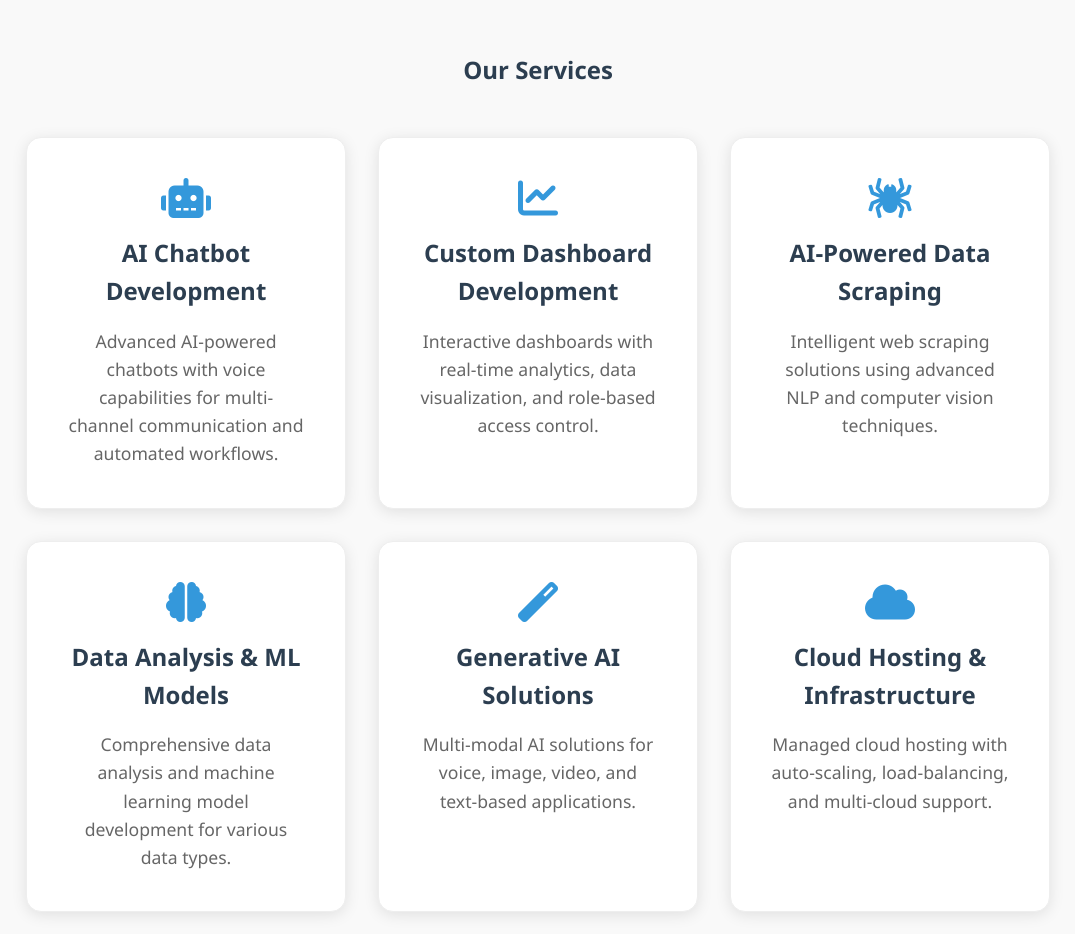
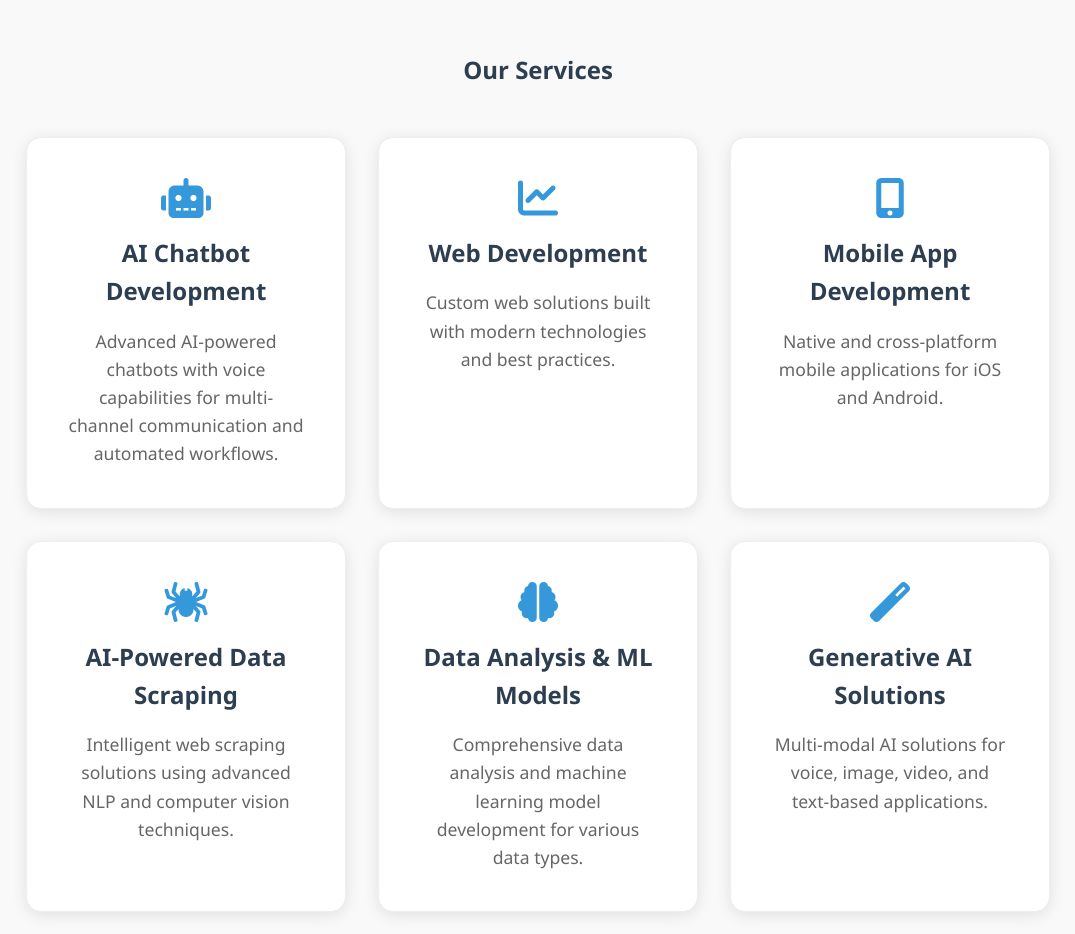
Before and after one commit to venkat1103/team-portfolio, a plain HTML site: page index.html in a window 1280 px wide. Shown: the part 1880-2814 px from the top of the page, without its empty margins (102-1177 px from the left). Drawn offline with Linux system fonts and the light colour scheme.

Commit message:
Updated service links to point to consolidated services page

```diff
--- a/index.html
+++ b/index.html
@@ -67,17 +67,24 @@
         <h2>Our Services</h2>
         <div class="services-grid">
             <div class="service-card">
-                <a href="ai-chatbot.html" style="text-decoration: none; color: inherit;">
+                <a href="services.html#ai-chatbot" style="text-decoration: none; color: inherit;">
                     <i class="fas fa-robot"></i>
                     <h3>AI Chatbot Development</h3>
                     <p>Advanced AI-powered chatbots with voice capabilities for multi-channel communication and automated workflows.</p>
                 </a>
             </div>
             <div class="service-card">
-                <a href="dashboard.html" style="text-decoration: none; color: inherit;">
+                <a href="services.html#web-development" style="text-decoration: none; color: inherit;">
                     <i class="fas fa-chart-line"></i>
-                    <h3>Custom Dashboard Development</h3>
-                    <p>Interactive dashboards with real-time analytics, data visualization, and role-based access control.</p>
+                    <h3>Web Development</h3>
+                    <p>Custom web solutions built with modern technologies and best practices.</p>
+                </a>
+            </div>
+            <div class="service-card">
+                <a href="services.html#mobile-development" style="text-decoration: none; color: inherit;">
+                    <i class="fas fa-mobile-alt"></i>
+                    <h3>Mobile App Development</h3>
+                    <p>Native and cross-platform mobile applications for iOS and Android.</p>
                 </a>
             </div>
             <div class="service-card">
```
Also changed, not shown: 1 other file.
